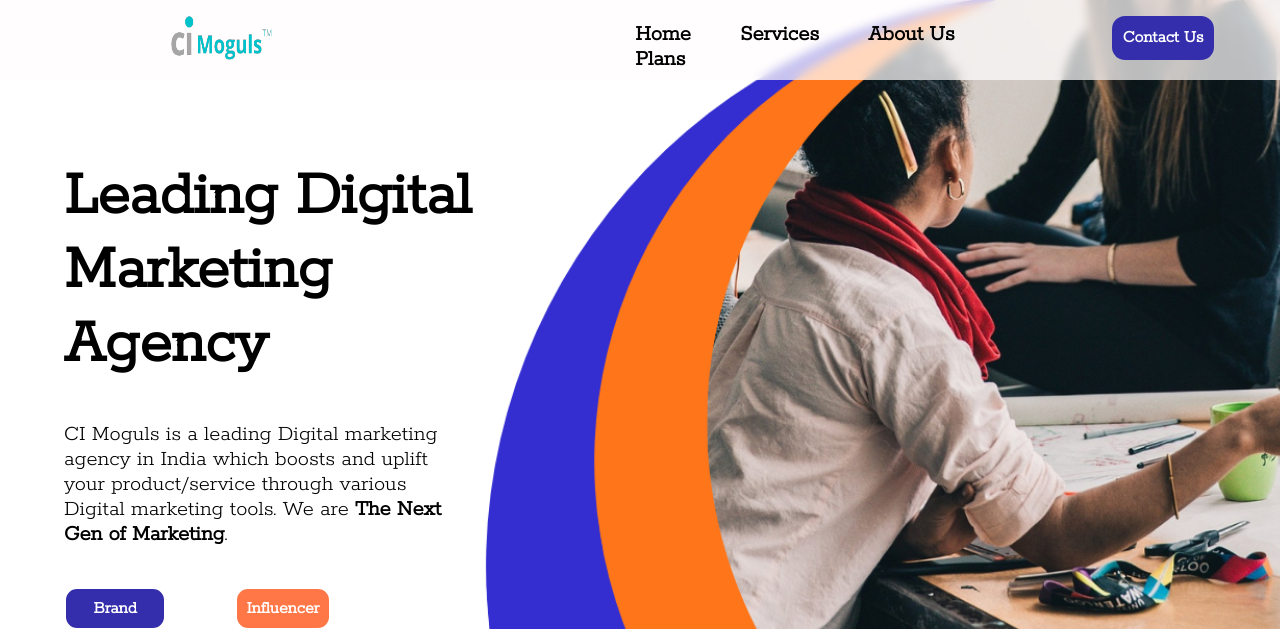
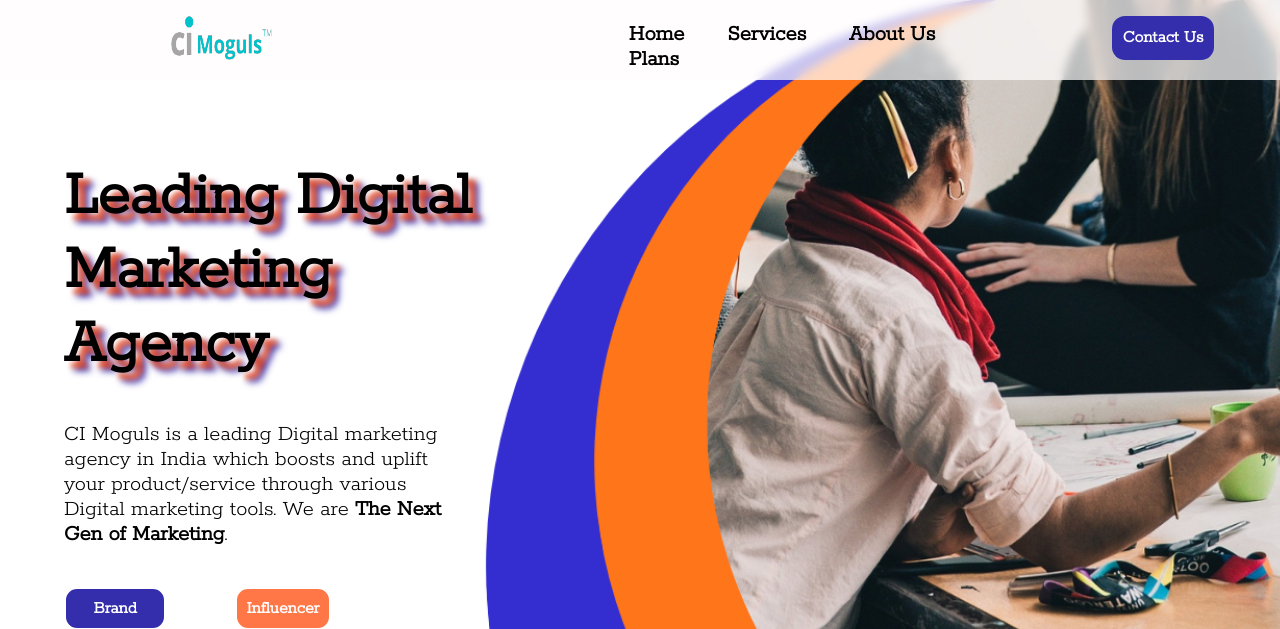
Before and after one commit to navneetthakor/dma, a PHP site: page /html/index.html in a window 1280 px wide. Shown: the top 629 px of the page. Run offline with PHP 8.4, Linux system fonts and the light colour scheme.

Commit message:
section 1 text shadow added for h1

```diff
--- a/css/index.css
+++ b/css/index.css
@@ -77,7 +77,7 @@ header{
 #navigation nav a{
     text-decoration: none;
     font-size: 2.8vh;
-    margin-left: 2.5vw;
+    margin-left: 2vw;
     color: black;
     padding: 0.5vw;
 }
@@ -86,7 +86,7 @@ header{
     cursor: pointer;
     color: var(--2ndcolor);
     transition: all 1s ease-out;
-    background-color: rgb(255, 255, 73);
+    background-color: var(--1stcolor);
     border-radius: 18px;
 }
 
@@ -94,7 +94,6 @@ header{
 #hbutton{
     height: inherit;
     width: 10vw;
-    /* border: 2px solid black; */
     margin-left: 7vw;
     margin-right: 5vw;
 }
@@ -107,22 +106,20 @@ header{
     border: none;
     border-radius: 13px;
     font-size: 2.2vh;
-    /* background-color: var(--1stcolor); */
-    /* background-image: linear-gradient(to right,var(--1stcolor),var(--2ndcolor)); */
-    /* background-image: var(--gradient); */
     background-color: var(--2ndcolor);
     color: white;
     font-weight: bold;
 }
+/* header styling end  */
 
-/* main tag styling  */
-/* section 1 styling  */
+/* main tag styling  starts */
+
+/* section 1 styling  starts*/
 #sec1::before{
     content: "";
     background: url("/images/Untitled\ design\ \(5\).png") no-repeat center center/cover;
     width: 100%;
     height: 100%;
-    /* backdrop-filter: blur(5px); */
     position: absolute;
     z-index: -2;
 }
@@ -132,7 +129,6 @@ header{
     flex-direction: column;
     height: var(--secheigth1);
     width: var(--secwidth);
-    /* border: 2px solid red; */
     position: relative;
 }
 
@@ -145,11 +141,13 @@ header{
     margin-top: 5vh;
     width: 33vw;
     font-size: 2.7rem;
+    /* font-weight: bolder; */
+    /* font-family: Arial, Helvetica, sans-serif; */
+    text-shadow: 7px 7px 5px var(--1stcolor), 10px 10px 7px var(--2ndcolor);
 }
 
 /* paragraph of section 1 */
 #s1d2{
-    /* border: 2px solid red; */
     width: 30vw;
     font-size: 1.4rem;
 }
@@ -157,13 +155,10 @@ header{
 
 /* section 1 buttons  */
 #s1d3 input{
-    /* margin-left: 5vw; */
     padding: 0.6rem;
     margin-right: 5vw;
     border-radius: 13px;
     font-size: 1.1rem;
-    /* background-image: var(--gradient); */
-    /* color: white; */
     border-color: white;
 }
 
@@ -208,6 +203,10 @@ header{
 .s1margtop{
     margin-top: 5vh;
 }
+/* section 1 ends  */
+
+/* section 2 starts  */
+
 
 
 /* utility classes  */
```
